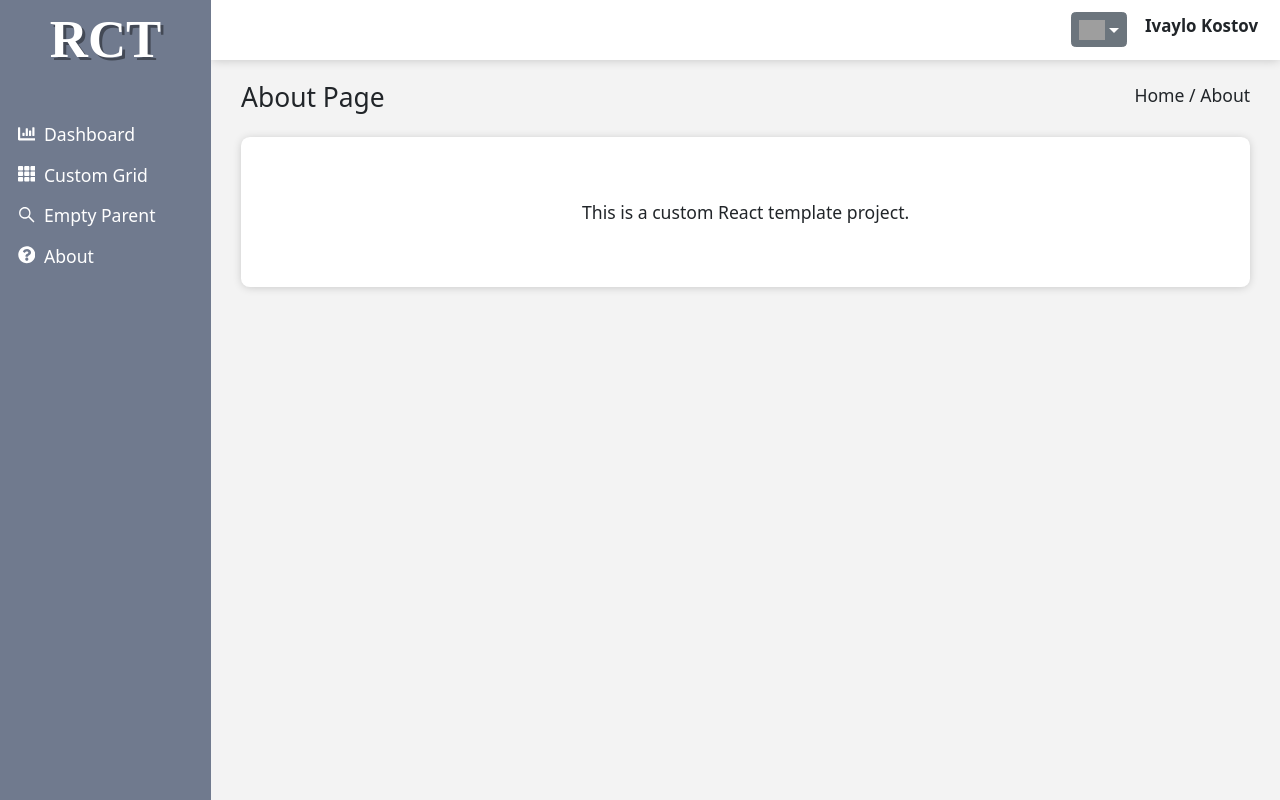
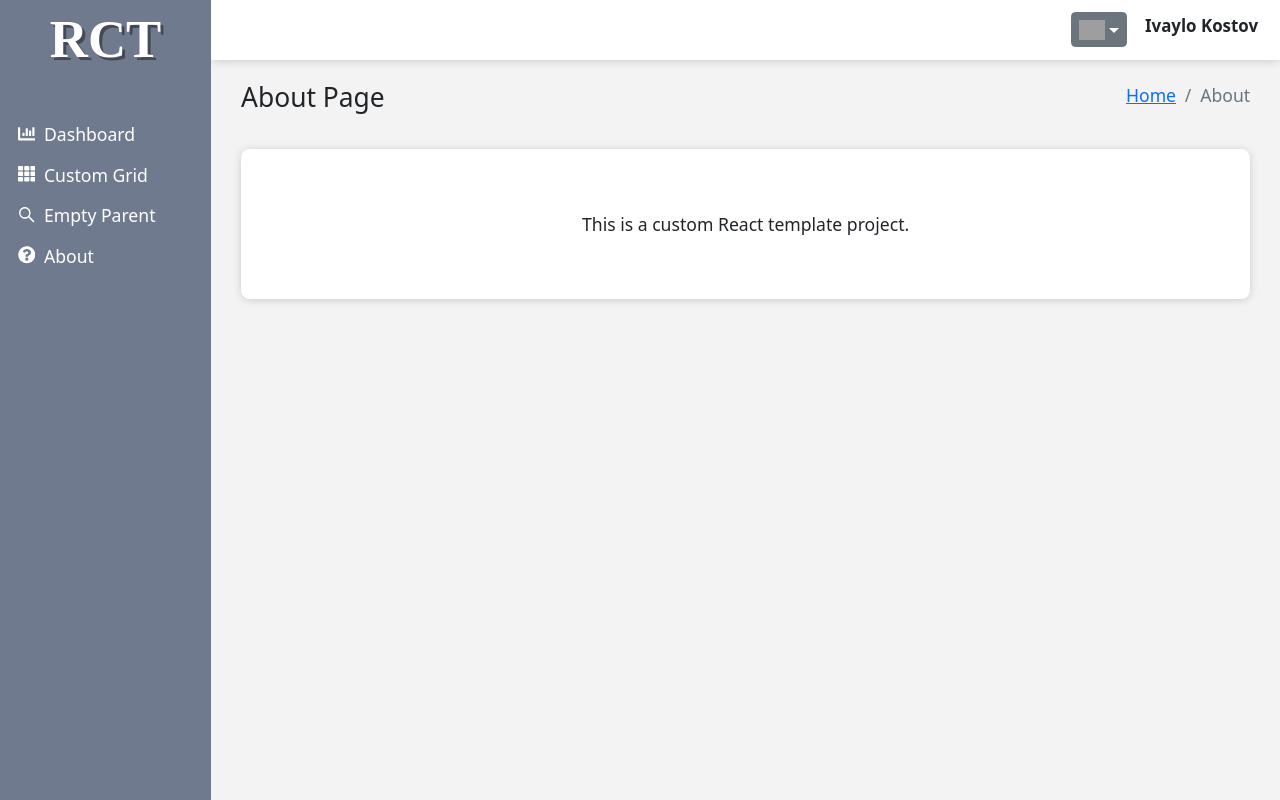
Before and after one commit to ikostov91/react-custom-template, a React (Create React App) app: page /about in a window 1280 px wide. Built offline with nearby package versions, Linux system fonts and the light colour scheme; grey boxes are pictures that could not be loaded.

Commit message:
Added breadcrumb mapping

```diff
--- a/src/components/page-title.js
+++ b/src/components/page-title.js
@@ -1,11 +1,22 @@
 import React from 'react';
+import { Breadcrumb } from 'react-bootstrap';
+import history from '../history';
 
 const PageTitle = ({ title, breadcrumbs = [] }) => {
   return (
     <div className='page-title'>
       <h2>{title}</h2>
       <span className='breadcrumbs-span'>
-        {breadcrumbs.join(" / ")}
+        <Breadcrumb>
+          {breadcrumbs.map(item => (
+            <Breadcrumb.Item
+              onClick={() => history.push(item.path)}
+              {...(item.active ? { active: true } : {})}
+            >
+              {item.label}
+            </Breadcrumb.Item>
+          ))}
+        </Breadcrumb>
       </span>
     </div>
   );
--- a/src/pages/about/about.js
+++ b/src/pages/about/about.js
@@ -12,7 +12,7 @@ const About = () => {
         <CustomColumn width={12}>
           <PageTitle
             title="About page"
-            breadcrumbs={['Home', 'About']}
+            breadcrumbs={[{ label: 'Home', path: '/' }, { label: 'About', path: '/about', active: true }]}
           />
         </CustomColumn>
       </CustomRow>
--- a/src/pages/custom-grid-demo/custom-grid-demo.js
+++ b/src/pages/custom-grid-demo/custom-grid-demo.js
@@ -12,7 +12,7 @@ const CustomGridDemo = () => {
         <CustomColumn width={12}>
           <PageTitle
             title="Custom Grid"
-            breadcrumbs={['Home', 'Custom grid']}
+            breadcrumbs={[{ label: 'Home', path: '/' }, { label: 'Custom grid', path: '/custom-grid', active: true }]}
           />
         </CustomColumn>
       </CustomRow>
--- a/src/pages/dashboard/dashboard.js
+++ b/src/pages/dashboard/dashboard.js
@@ -11,7 +11,7 @@ const Dashboard = () => {
         <CustomColumn width={12}>
           <PageTitle
             title="Dashboard"
-            breadcrumbs={['Home', 'Dashboard']}
+            breadcrumbs={[{ label: 'Home', path: '/' }, { label: 'Dashboard', path: '/dashboard', active: true }]}
           />
         </CustomColumn>
       </CustomRow>
```
